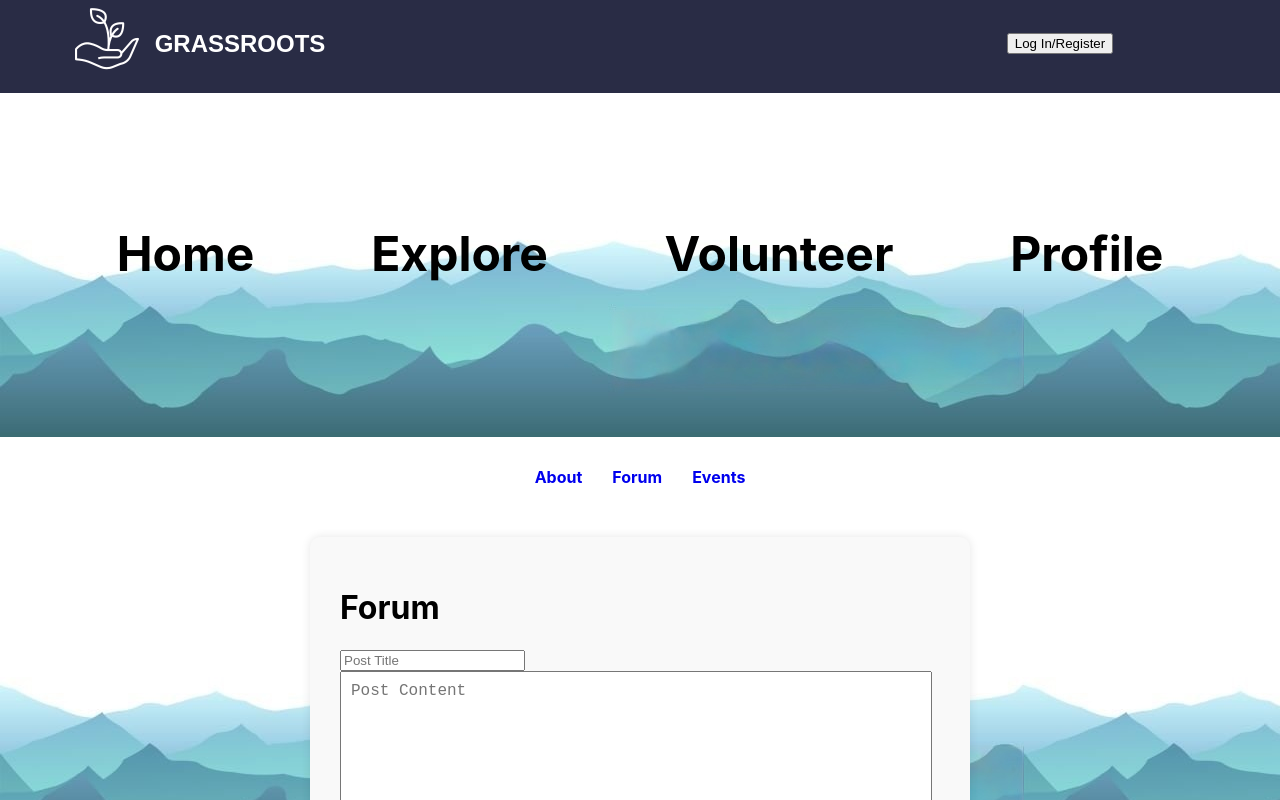
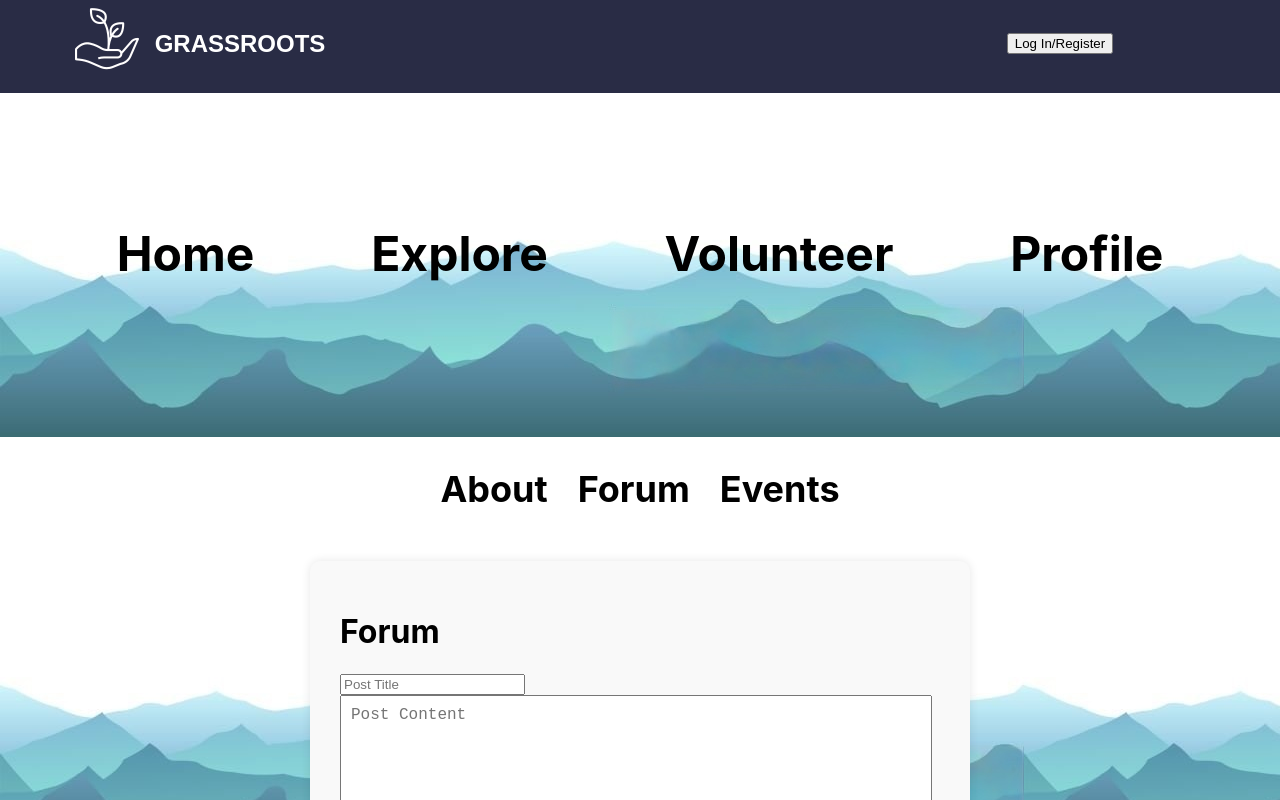
Before and after one commit to nahcg/grassroots, a React (Create React App) app in the folder frontend/: page /posts/1 in a window 1280 px wide. Shown: the top 800 px of the page. Built offline with nearby package versions, Linux system fonts and the light colour scheme.

Commit message:
add styles for links

```diff
--- a/frontend/src/components/Forum.jsx
+++ b/frontend/src/components/Forum.jsx
@@ -105,7 +105,7 @@ const Forum = () => {
 			<Navbar />
 			<div className="forum_routes">
   {routes.map((route, index) => (
-    <Link key={index} to={route.path} className="link">
+    <Link key={index} to={route.path} className="route-link">
       {route.label}
     </Link>
   ))}
--- a/frontend/src/styles/Calendar.css
+++ b/frontend/src/styles/Calendar.css
@@ -85,3 +85,19 @@
   flex-direction: column;
   margin-bottom: 20px;
 }
+
+.route-link {
+  text-decoration: none;
+  color: black;
+  font-weight: bold;
+  margin: 0 20px;
+  cursor: pointer;
+  text-transform: capitalize; /* Capitalize the text */
+  transition: all 0.3s ease; /* Add smooth transition effect */
+  font-size: 36px;
+}
+
+.route-link:hover {
+  border: 2px solid rgb(48, 48, 193); /* Add border on hover */
+  padding: 5px 10px; /* Optional: Add padding to the border */
+}
--- a/frontend/src/styles/Community.css
+++ b/frontend/src/styles/Community.css
@@ -7,6 +7,7 @@
   background-color: #f9f9f9;
   text-align: center;
 }
+
 
 .community_container h1 {
   font-size: 24px;
@@ -34,7 +35,7 @@
   padding-bottom: 100px;
 }
 
-.routes {
+.community_routes {
   padding-top: 10px;
   display: flex;
   justify-content: center;
@@ -48,3 +49,19 @@
   margin: 0 15px;
   cursor: pointer;
 }
+
+.route-link {
+  text-decoration: none;
+  color: black;
+  font-weight: bold;
+  margin: 0 20px;
+  cursor: pointer;
+  text-transform: capitalize; /* Capitalize the text */
+  transition: all 0.3s ease; /* Add smooth transition effect */
+  font-size: 36px;
+}
+
+.route-link:hover {
+  border: 2px solid rgb(48, 48, 193); /* Add border on hover */
+  padding: 5px 10px; /* Optional: Add padding to the border */
+}
--- a/frontend/src/styles/Forum.css
+++ b/frontend/src/styles/Forum.css
@@ -108,3 +108,19 @@ margin: 0 15px;
 .forum_comment-form button {
 	margin-top: 10px;
 }
+
+.route-link {
+  text-decoration: none;
+  color: black;
+  font-weight: bold;
+  margin: 0 20px;
+  cursor: pointer;
+  text-transform: capitalize; /* Capitalize the text */
+  transition: all 0.3s ease; /* Add smooth transition effect */
+  font-size: 36px;
+}
+
+.route-link:hover {
+  border: 2px solid rgb(48, 48, 193); /* Add border on hover */
+  padding: 5px 10px; /* Optional: Add padding to the border */
+}
--- a/frontend/src/views/Community.jsx
+++ b/frontend/src/views/Community.jsx
@@ -47,16 +47,18 @@ const Community = () => {
 				<div className="member_button">
       <MemberButton/>
 			</div>
-      <div className="routes">
-        {routes.map((route, index) => (
-          <Link key={index} to={route.path}>
-            <button className="button">{route.label}</button>
-          </Link>
-        ))}
-      </div>
+			<div className="community_routes">
+  {routes.map((route, index) => (
+    <Link key={index} to={route.path} className="route-link">
+      {route.label}
+    </Link>
+  ))}
+</div>
       <div className="community_container">
 				<h1>{community.name}</h1>
+				<div class="fadein">
 				<img src={community.picture_url} alt={community.name} />
+				</div>
 				<p>{community.description}</p>
 				<p>Location: {community.location}</p>
 			</div>
--- a/frontend/src/views/Home.jsx
+++ b/frontend/src/views/Home.jsx
@@ -1,10 +1,10 @@
-import React, { useState, useEffect } from 'react';
-import CalendarView from '../components/CalendarView';
-import EventList from '../components/EventList';
+import React, { useState, useEffect } from "react";
+import CalendarView from "../components/CalendarView";
+import EventList from "../components/EventList";
 import { useAuth0 } from "@auth0/auth0-react";
-import Navbar from '../components/Navbar';
-import HomePosts from '../components/HomePosts';
-import "../styles/Home.css"
+import Navbar from "../components/Navbar";
+import HomePosts from "../components/HomePosts";
+import "../styles/Home.css";
 
 const Home = () => {
 	const [events, setEvents] = useState([]);
@@ -12,18 +12,15 @@ const Home = () => {
 	const [allPosts, setAllPosts] = useState([]);
 	const [communities, setCommunities] = useState([]);
 	const [isCalendarView, setIsCalendarView] = useState(true);
-  const [selectedCommunity, setSelectedCommunity] = useState(null);
 	const { user, isLoading } = useAuth0();
 
-// Fetch events based on the user.email and selected community
+	// Fetch events based on the user.email
 	useEffect(() => {
-  if (!isLoading && user && selectedCommunity) {
-    console.log("Selected Community:", selectedCommunity);
-    console.log("User Email:", user.email);
-    fetch(`http://localhost:8080/home/allEvents?user_id=${user.email}&community_id=${selectedCommunity.community_id}`, {
-      method: 'GET',
+		if (!isLoading && user) {
+			fetch(`http://localhost:8080/home/events?user_id=${user.email}`, {
+				method: "GET",
 				headers: {
-        'Content-Type': 'application/json',
+					"Content-Type": "application/json",
 				},
 			})
 				.then((response) => response.json())
@@ -35,66 +32,41 @@ useEffect(() => {
 					}));
 					setEvents(formattedEvents);
 				})
-    .catch((error) => console.error('Error fetching events', error));
+				.catch((error) => console.error("Error fetching events", error));
 		}
-}, [isLoading, user, selectedCommunity]);
-
-  // // Fetch events based on the user.email
-  // useEffect(() => {
-  //   if (!isLoading && user)
-  //   fetch(`http://localhost:8080/home/events?user_id=${user.email}`, {
-  //     method: 'GET',
-  //     headers: {
-  //       'Content-Type': 'application/json',
-  //     },
-  //   })
-  //     .then((response) => response.json())
-  //     .then((data) => {
-  //       // Format dates before setting state
-  //       const formattedEvents = data.map((event) => ({
-  //         ...event,
-  //         date: new Date(event.date),
-  //       }));
-  //       setEvents(formattedEvents);
-  //     })
-  //     .catch((error) => console.error('Error fetching events', error));
-  //   }
-  // }, [isLoading, user]);
-
+	}, [isLoading, user]);
 
 	// Fetch communities based on the user.email
-  useEffect(() =>  {
+	useEffect(() => {
 		if (!isLoading && user) {
 			fetch(`http://localhost:8080/home/communities?user_id=${user.email}`, {
-      method: 'GET',
+				method: "GET",
 				headers: {
-        'Content-Type': 'application/json',
+					"Content-Type": "application/json",
 				},
 			})
 				.then((response) => response.json())
 				.then((data) => {
 					setCommunities(data);
 				})
-      .catch((error) => console.error('Error fetching communities', error));
+				.catch((error) => console.error("Error fetching communities", error));
 		}
 	}, [isLoading, user]);
-
-
 
 	// Fetch posts based on the user.email
 	useEffect(() => {
 		if (!isLoading && user) {
 			fetch(`http://localhost:8080/home/posts?user_id=${user.name}`, {
-    method: 'GET',
+				method: "GET",
 				headers: {
-      'Content-Type': 'application/json',
+					"Content-Type": "application/json",
 				},
 			})
 				.then((response) => response.json())
 				.then((data) => {
 					setPosts(data);
 				})
-    .catch((error) => console.error('Error fetching communities', error));
+				.catch((error) => console.error("Error fetching communities", error));
 		}
 	}, [isLoading, user]);
 
@@ -102,20 +74,18 @@ useEffect(() => {
 	useEffect(() => {
 		if (!isLoading && user) {
 			fetch(`http://localhost:8080/home/AllPosts?user_id=${user.email}`, {
-    method: 'GET',
+				method: "GET",
 				headers: {
-      'Content-Type': 'application/json',
+					"Content-Type": "application/json",
 				},
 			})
 				.then((response) => response.json())
 				.then((data) => {
 					setAllPosts(data);
 				})
-    .catch((error) => console.error('Error fetching communities', error));
+				.catch((error) => console.error("Error fetching communities", error));
 		}
 	}, [isLoading, user]);
-
-
 
 	const toggleView = () => {
 		setIsCalendarView(!isCalendarView); // Toggle between calendar and event list view
@@ -129,15 +99,15 @@ useEffect(() => {
 		}
 	};
 
-
 	// Renders event title, date, details, and location onto calendar tile
 	const tileContent = ({ date, view }) => {
-  if (view === 'month') {
+		if (view === "month") {
 			const matchingEvents = events.filter((event) => {
 				// Check if the date property is defined and not null
 				if (event.date && event.date.toISOString) {
 					return (
-          event.date.toISOString().split('T')[0] === date.toISOString().split('T')[0]
+						event.date.toISOString().split("T")[0] ===
+						date.toISOString().split("T")[0]
 					);
 				}
 				return false;
@@ -159,42 +129,38 @@ const tileContent = ({ date, view }) => {
 	};
 
 	if (isLoading) {
-  // Show loading spinner or message while loading user data
+		// TODO: Show loading spinner or message while loading user data
 		return <div>Loading...</div>;
 	}
-
 
 	return (
 		<div className='Home'>
 			<Navbar />
-      <div className="home_communities">
+			<div className='home_communities'>
 				<h2>Your Communities</h2>
 				<ul>
 					{communities.map((community, index) => (
-            <li key={index} onClick={() => setSelectedCommunity(community)}>
+						<li key={index}>
 							<img src={community.picture_url} alt={community.name} />
 							{community.name}
 						</li>
 					))}
 				</ul>
 			</div>
-      <div className="event-calendar">
-        <div className="toggle-buttons">
+			<div className='event-calendar'>
+				<div className='toggle-buttons'>
 					<button onClick={toggleView}>Calendar View</button>
 					<button onClick={toggleView}>Event List View</button>
 				</div>
-        <h2 className="event-calendar-title">Event Calendar</h2>
+				<h2 className='event-calendar-title'>Event Calendar</h2>
 				{renderView()}
 			</div>
 
-      <div className="homeposts">
+			<div className='homeposts'>
 				<HomePosts posts={posts} allPosts={allPosts} />
 			</div>
 		</div>
 	);
 };
 
-
-
-
 export default Home;
```
Lines whose indentation alone changed are shown as unchanged.
